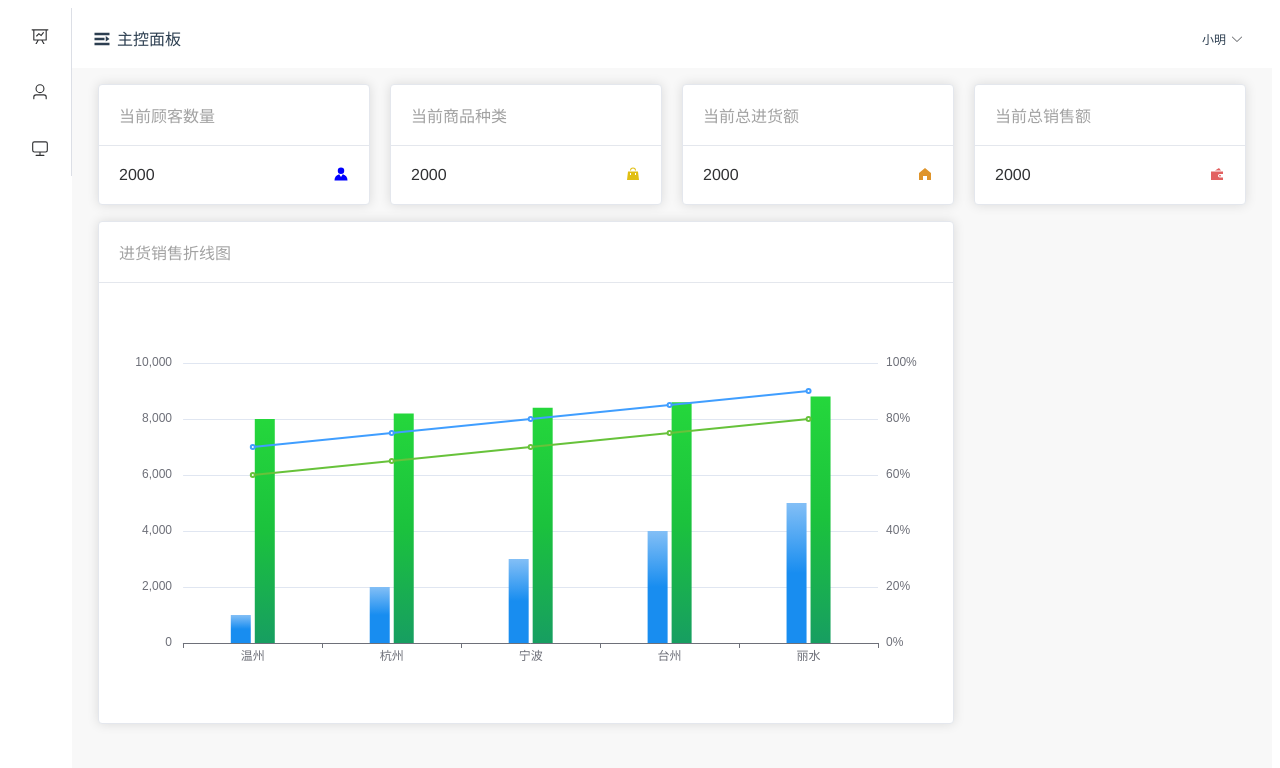
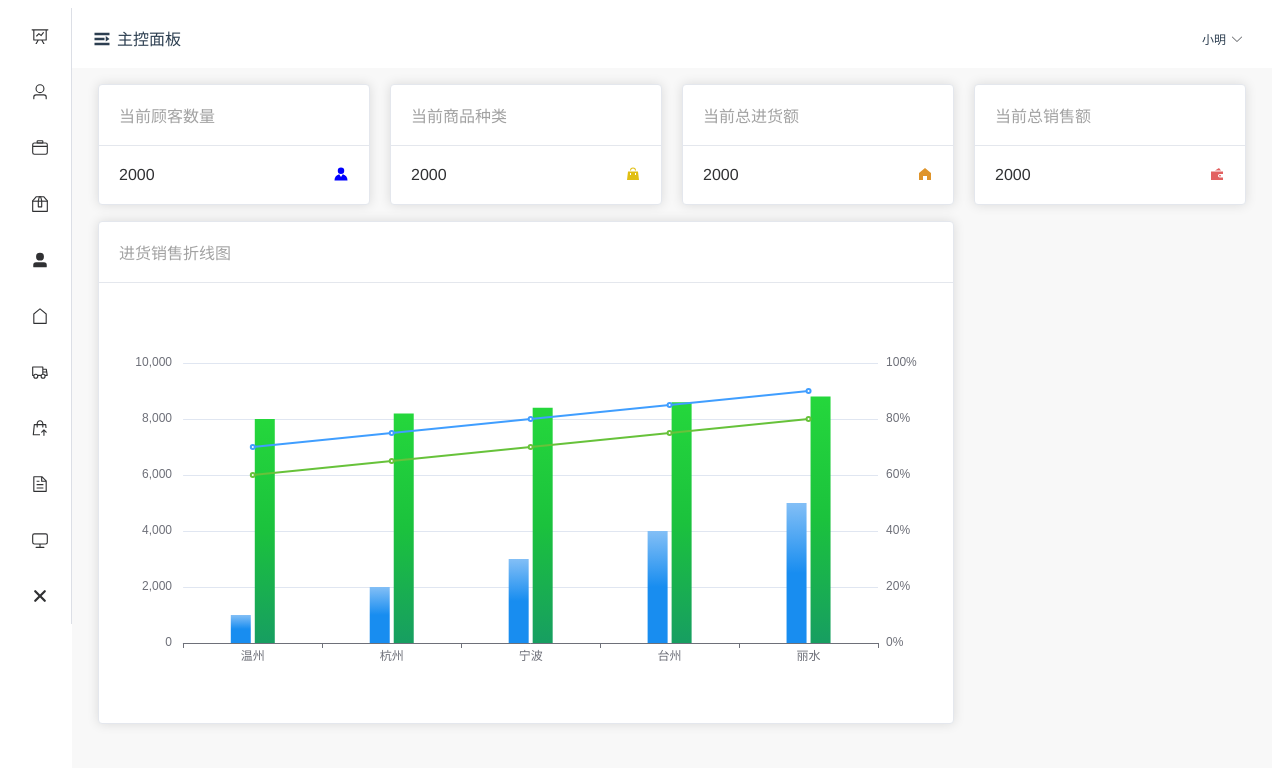
Before and after one commit to Gusion223/whms-vue-demo, a Vue app: page /home/dashboard in a window 1280 px wide. Shown: the top 768 px of the page. Built offline with nearby package versions, Linux system fonts and the light colour scheme.

Commit message:
修改侧边栏

```diff
--- a/src/api/serviceApi.js
+++ b/src/api/serviceApi.js
@@ -93,3 +93,7 @@ export const ApiDeleteBackup = (bid, bfilePath)=>{
 export const ApiRollbackBackup = (bid, bfilepath)=>{
     return http.post("/backup/rollback", {bid:bid, bfilepath:bfilepath})
 }
+
+export const ApiGetGood = (index, size, gname, gtype)=>{
+    return http.post("/good/user")
+}
--- a/src/components/home-aside.vue
+++ b/src/components/home-aside.vue
@@ -1,18 +1,76 @@
 <template>
   <el-scrollbar>
-    <el-menu :default-openeds="[]" :collapse="isCollapse" class="el-menu-vertical-demo">
-      <el-menu-item index="1" @click="router.push('/home/dashboard')">
+    <el-menu :default-openeds="[]" :collapse="isCollapse" class="el-menu-vertical-demo"
+             :router="true">
+      <el-menu-item index="/home/dashboard">
           <el-icon><DataLine /></el-icon>
           <template #title>主控面板</template>
       </el-menu-item>
-      <el-menu-item index="2" @click="router.push('/home/userInfo')">
+      <el-menu-item index="/home/userInfo">
         <el-icon><User /></el-icon>
         <template #title>用户管理</template>
       </el-menu-item>
 
-      <el-menu-item index-="99" @click="router.push('/home/backupInfo')">
+      <el-sub-menu index=2>
+        <template #title >
+          <el-icon><Suitcase /></el-icon>
+          <span>供货商管理</span>
+        </template>
+        <el-menu-item>基本信息管理</el-menu-item>
+        <el-menu-item>供货信息管理</el-menu-item>
+      </el-sub-menu>
+      <el-menu-item>
+        <el-icon> <Box /></el-icon>
+        <template #title>商品信息管理</template>
+      </el-menu-item>
+      <el-menu-item>
+        <el-icon><UserFilled /></el-icon>
+        <template #title>
+          顾客信息管理
+        </template>
+      </el-menu-item>
+      <el-sub-menu index=3>
+        <template #title>
+          <el-icon><House /></el-icon>
+          <span>进货管理</span>
+        </template>
+        <el-menu-item>填写进货表单</el-menu-item>
+        <el-menu-item>管理进货记录</el-menu-item>
+        <el-menu-item>管理进货细则</el-menu-item>
+      </el-sub-menu>
+      <el-sub-menu index=4>
+        <template #title>
+          <el-icon><Van /></el-icon>
+          <span>转储管理</span>
+        </template>
+        <el-menu-item>填写转储表单</el-menu-item>
+        <el-menu-item>查看转储记录</el-menu-item>
+        <el-menu-item>查看转储细则</el-menu-item>
+      </el-sub-menu>
+      <el-sub-menu index=5>
+        <template #title>
+          <el-icon><Sell /></el-icon>
+          <span>销售管理</span>
+        </template>
+        <el-menu-item>填写销售表单</el-menu-item>
+        <el-menu-item>查看销售记录</el-menu-item>
+        <el-menu-item>查看销售细则</el-menu-item>
+      </el-sub-menu>
+      <el-menu-item>
+        <el-icon><Document /></el-icon>
+        <template #title>
+          <span>进销记录总览</span>
+        </template>
+      </el-menu-item>
+      <el-menu-item index="/home/backupInfo">
         <el-icon><Monitor /></el-icon>
         <template #title>数据库备份管理</template>
+      </el-menu-item>
+      <el-menu-item>
+        <el-icon><CloseBold /></el-icon>
+        <template #title>
+          退出系统
+        </template>
       </el-menu-item>
 
     </el-menu>
@@ -21,7 +79,6 @@
 
 <script setup>
 import {defineProps, toRefs } from 'vue';
-import router from "@/router/router";
 const props = defineProps(['isCollapse'])
 const {isCollapse} = toRefs(props)
 
@@ -34,4 +91,5 @@ const {isCollapse} = toRefs(props)
   width: 200px;
   height: 100%;
 }
+
 </style>
--- a/src/pages/home/user-info.vue
+++ b/src/pages/home/user-info.vue
@@ -323,7 +323,7 @@
       if (res.data.status !== 200)
         ElMessage({message: res.data.msg, type: "warning"})
       else{
-        ElMessage({message: `成功删除用户${old_data.userName}}`, type: "success"})
+        ElMessage({message: `成功删除用户${old_data.userName}`, type: "success"})
         await loadData()
       }
     } catch (e) {
@@ -384,4 +384,6 @@
 :deep(.el-dialog){
   width: 400px;
 }
+
+
 </style>
```
